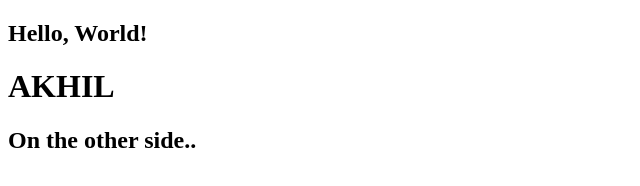
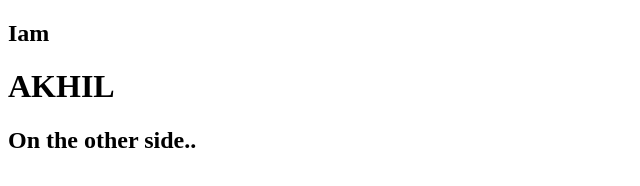
Before and after one commit to Darsiakhil/Darsiakhil.github.io, a plain HTML site: page index.html in a window 1280 px wide. Shown: the whole page, without its empty margins (0-640 px from the left). Drawn offline with Linux system fonts and the light colour scheme.

Commit message:
hello hai

```diff
--- a/index.html
+++ b/index.html
@@ -6,7 +6,7 @@
     <title>Hello, World!</title>
 </head>
 <body>
-    <h2>Hello, World!</h2>
+    <h2>Iam</h2>
     <h1>AKHIL <h2>On the other side..</h2></h1>
 </body>
 </html>
```
